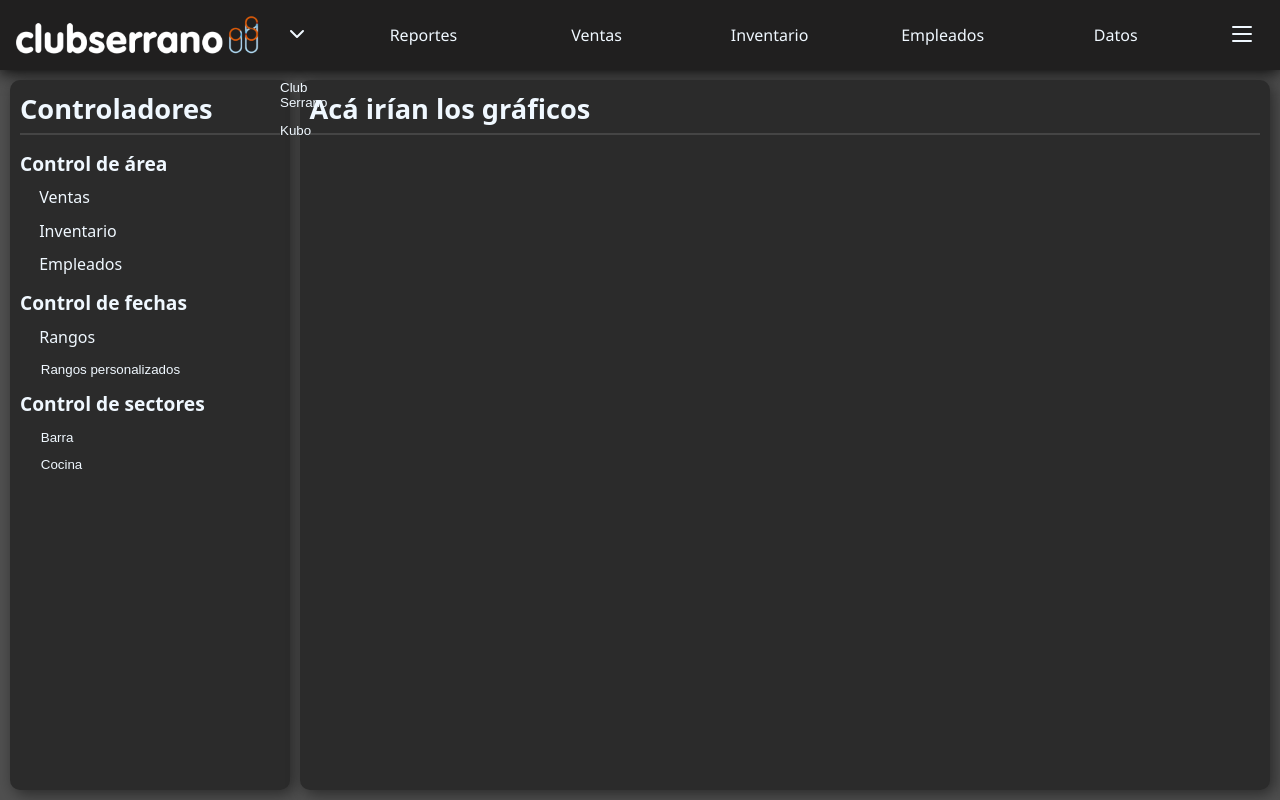
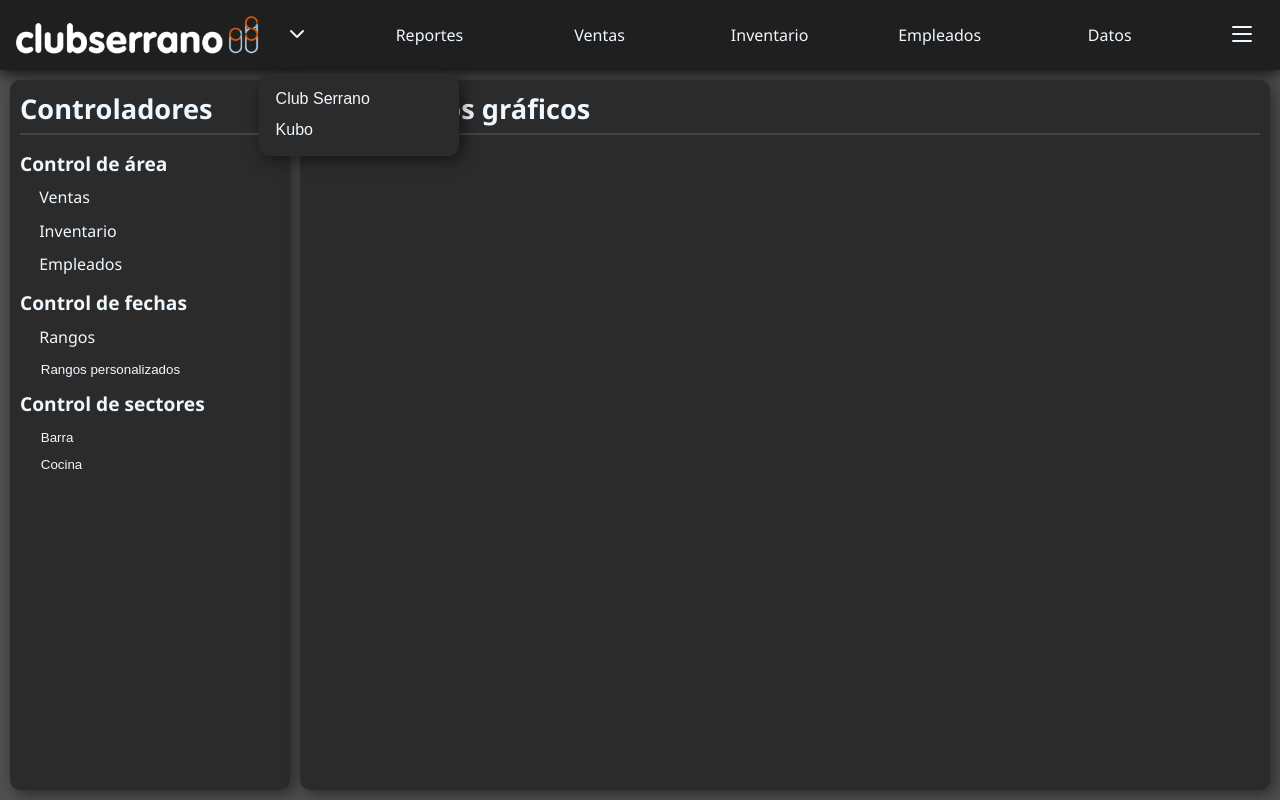
Before and after one commit to longotiziano/gastronomic-crm, a Python web app: template webapp/templates/index.html in a window 1280 px wide. Run offline with Jinja, Linux system fonts and the light colour scheme; the template is opened without the code that fills it, so the values that code supplies are empty.

Commit message:
creado de clase 'selectables' para una mejor reutilizacion y limpieza de codigo en css y, a su vez, comienzo de la integracion con js para poder finalizar el menu de seleccion de restaurante

```diff
--- a/webapp/static/css/body.css
+++ b/webapp/static/css/body.css
@@ -12,7 +12,7 @@ body {
     background-color: rgb(80, 80, 80);
     height: 100vh;
     width: 100vw;
-    font-family: system-ui, -apple-system, BlinkMacSystemFont, 'Segoe UI', Roboto, Oxygen, Ubuntu, Cantarell, 'Open Sans', 'Helvetica Neue', sans-serif;
+    font-family:'Segoe UI', Tahoma, Geneva, Verdana, sans-serif;
     color: aliceblue;
 }
 
--- a/webapp/static/css/buttons.css
+++ b/webapp/static/css/buttons.css
@@ -1,6 +1,6 @@
 .nav-button {
     position: relative;
-    width: auto;
+    width: 100%s;
     height: 100%;
     padding: 0.8rem;
     margin: 0.8rem;
@@ -14,6 +14,50 @@
     text-align: left;
 }
 
-.selectables button:hover {
-    background-color: rgba(124, 124, 124, 0.516);
+.selectables:not(.section-ul) button:hover {
+    background-color: rgba(124, 124, 124, 0.226);
 }
+
+.selectables.menu-button button {
+    margin: 0.1rem;
+    font-size: 1rem;
+    font-weight: 500;
+}
+
+.selectables.section-ul button {
+    position: relative; /* for the animations */
+    width: 100%;
+    height: 100%;
+    font-size: 1rem;
+    font-family:'Segoe UI', Tahoma, Geneva, Verdana, sans-serif;
+    border-radius: 0;
+    margin: 0;
+    text-align: center;
+    padding: 0;
+}
+
+.selectables.section-ul button::after {
+    content: '';
+    position: absolute;
+    bottom: 0;
+    left: 0;
+    width: 100%;
+    height: 100%;
+    background: rgba(95, 95, 95, 0.164);
+    border-bottom: 2px solid rgb(255, 123, 0);
+    transform: scaleX(0);
+    transition: transform 0.3s ease;
+}
+
+.selectables.section-ul button:hover::after {
+    background-color: rgba(124, 124, 124, 0.226);
+    transform: scaleX(1);
+}
+
+.selectables.section-ul button.active::after {
+    transform: scaleX(1);
+    border-bottom: 2px solid rgb(255, 123, 0);
+    background: rgba(95, 95, 95, 0.3);
+}
+
+.selectables.section-ul button.active { font-weight: 700; }
--- a/webapp/static/css/nav.css
+++ b/webapp/static/css/nav.css
@@ -17,7 +17,9 @@ nav img {
 
 .restaurant-menu {
     position: absolute;
+    padding: 10px;
     top: 100%;
+    min-width: 200px;
     left: 0;
     z-index: 100;
 }
@@ -30,39 +32,7 @@ nav img {
     display: flex;
     align-items: stretch;
     justify-content: center;
-    gap: 15px;
     margin: 10px;
 }
 
 .section-ul li { flex: 1 }
-
-.section-ul button {
-    position: relative; /* for the animations */
-    width: 100%;
-    height: 100%;
-    font-size: 1rem;
-    font-family:'Segoe UI', Tahoma, Geneva, Verdana, sans-serif
-}
-
-.section-ul button::after {
-    content: '';
-    position: absolute;
-    bottom: 0;
-    left: 0;
-    width: 100%;
-    height: 100%;
-    background: rgba(95, 95, 95, 0.164);
-    border-bottom: 2px solid rgb(255, 123, 0);
-    transform: scaleX(0);
-    transition: transform 0.3s ease;
-}
-
-.section-ul button:hover::after { transform: scaleX(1); }
-
-.section-ul button.active::after {
-    transform: scaleX(1);
-    border-bottom: 2px solid rgb(255, 123, 0);
-    background: rgba(95, 95, 95, 0.3);
-}
-
-.section-ul button.active { font-weight: 700; }
--- a/webapp/static/js/main.js
+++ b/webapp/static/js/main.js
@@ -1,13 +1,14 @@
-import { changeSection, showSection } from './nav.js';
+import { showSection } from './nav.js';
 import { createIndexObject } from './utils.js';
+import { selectOption } from './selectables.js';
 
-const btns = document.querySelectorAll('.section-ul button');
+const btnsSection = document.querySelectorAll('.section-ul button');
 const sectionsList = document.querySelectorAll('main > div');
 const sections = createIndexObject(sectionsList)
 
-btns.forEach(btn => {
+btnsSection.forEach(btn => {
     btn.addEventListener('click', () => {
-        changeSection(btn, btns);
+        selectOption(btn, btnsSection);
         showSection(sections, btn.dataset.section);
     });
 });
--- a/webapp/static/js/nav.js
+++ b/webapp/static/js/nav.js
@@ -1,15 +1,3 @@
-/**
- * disables all buttons and selects the clicked one
- * @param {Element} clickedBtn
- * @param {NodeList} allBtns
- */
-export const changeSection = (clickedBtn, allBtns) => {
-  allBtns.forEach(btn => btn.classList.remove('active'));
-
-  clickedBtn.classList.add('active');
-  console.log(`Selected section: ${clickedBtn.textContent}`)
-};
-
 /**
  * Receives:
  * - a section object
--- /dev/null
+++ b/webapp/static/js/selectables.js
@@ -0,0 +1,23 @@
+/**
+ * disables all buttons and selects the clicked one
+ * @param {Element} clickedBtn
+ * @param {NodeList} allBtns
+ */
+export const selectOption = (clickedBtn, allBtns) => {
+  allBtns.forEach(btn => btn.classList.remove('active'));
+  clickedBtn.classList.add('active');
+  console.log(`Selected button: ${clickedBtn.textContent}`)
+};
+
+/**
+ * applies the selectOption function for the childrens' buttons of every ".selectables" class
+ */
+export const initSelectables = () => {
+    const selectables = document.querySelectorAll(".selectables");
+    selectables.forEach(container => {
+        const btns = container.querySelectorAll("button")
+        btns.forEach(btn => {
+            btn.addEventListener("click", () => selectOption(btn, btns))
+        })
+    })
+};
--- a/webapp/templates/index.html
+++ b/webapp/templates/index.html
@@ -20,18 +20,18 @@
     <header>
         <nav>
             <img src="../static/img/logo-club-serrano.png" alt="Logo de Club Serrano">
-            <div style="position: relative; border-color: aqua;">
+            <div style="position: relative;">
                 <button class="nav-button">
                     <svg xmlns="http://www.w3.org/2000/svg" width="24" height="24" viewBox="0 0 24 24" fill="none" stroke="currentColor" stroke-width="2" stroke-linecap="round" stroke-linejoin="round" class="lucide lucide-chevron-down-icon lucide-chevron-down"><path d="m6 9 6 6 6-6"/></svg>
                 </button>
-                <div class="restaurant-menu" id="menu">
-                    <ul class="selectables">
+                <div class="block restaurant-menu" id="menu">
+                    <ul class="selectables menu-button">
                         <li><button>Club Serrano</button></li>
                         <li><button>Kubo</button></li>
                     </ul>
                 </div>
             </div>
-            <ul class="section-ul">
+            <ul class="selectables section-ul">
                 <li>
                     <button data-section="reports">Reportes</button>
                 </li>
```
Also changed, not shown: webapp/static/js/sections.js (deleted).
